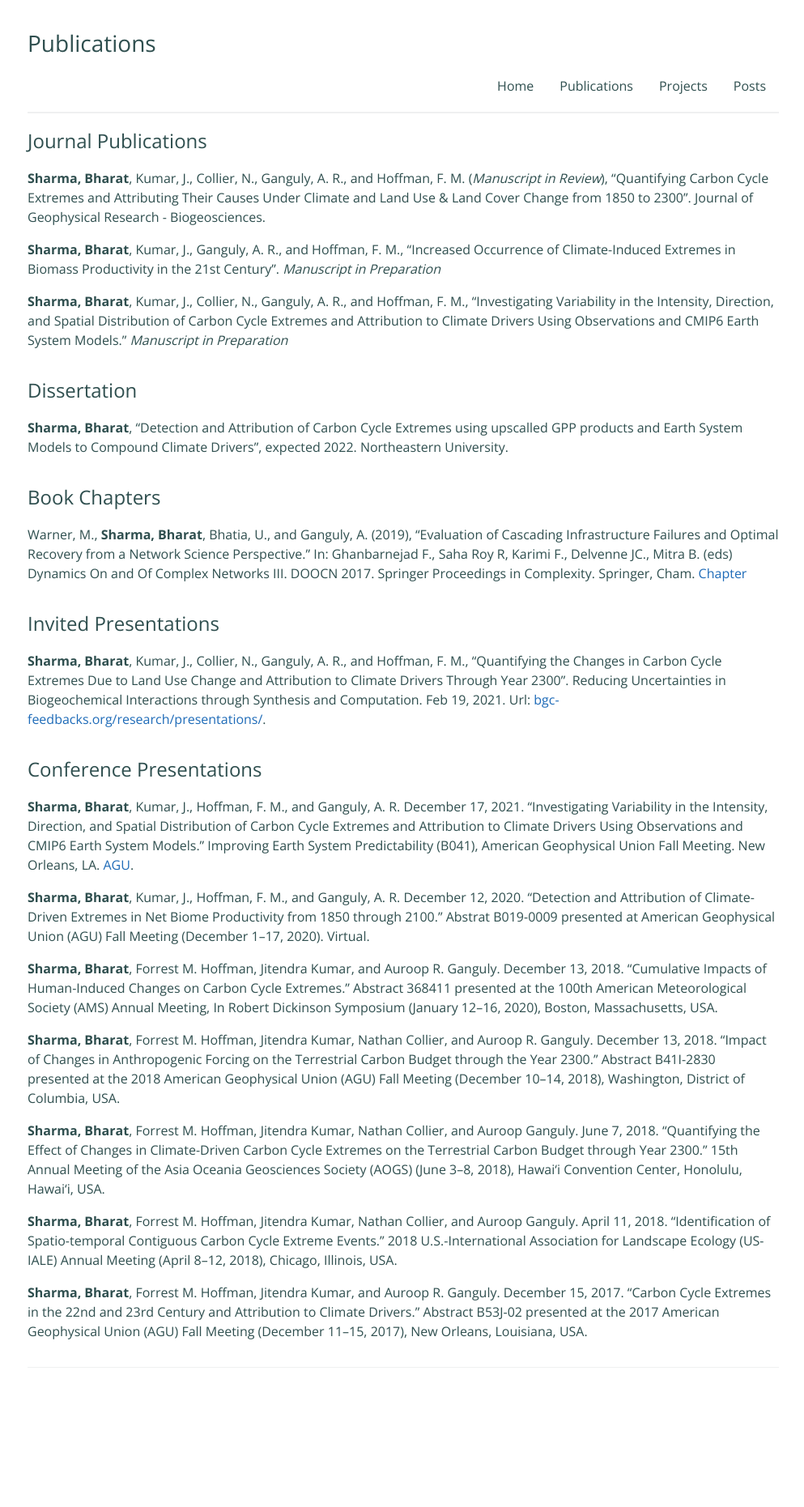
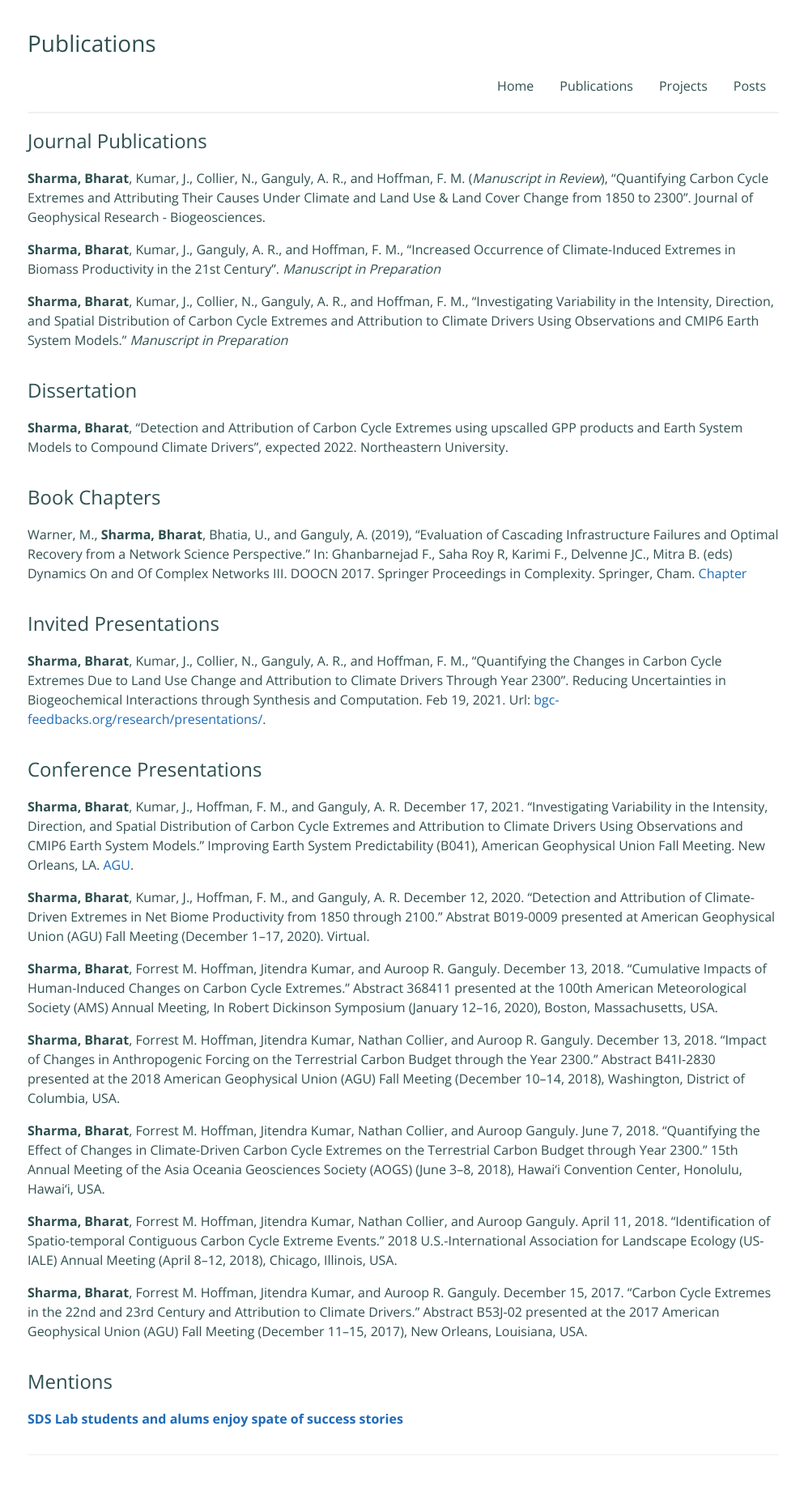
Before and after one commit to sharmapritika/sharmapritika.github.io, a Jekyll site: the page built from publications.md, in a window 1280 px wide. Shown: the whole page at 81% size, without its empty margins (142-1135 px from the left). Built offline with Jekyll 4.4.1, drawn with Linux system fonts in a browser that asks for light colours; before the commit the page ends 1753 px from its top, so only the background shows below that.

Commit message:
Update publications.md

```diff
--- a/publications.md
+++ b/publications.md
@@ -41,3 +41,7 @@ Warner, M., **Sharma, Bharat**, Bhatia, U., and Ganguly, A. (2019), “Evaluatio
 **Sharma, Bharat**, Forrest M. Hoffman, Jitendra Kumar, Nathan Collier, and Auroop Ganguly. April 11, 2018. “Identification of Spatio-temporal Contiguous Carbon Cycle Extreme Events.” 2018 U.S.-International Association for Landscape Ecology (US-IALE) Annual Meeting (April 8–12, 2018), Chicago, Illinois, USA.
 
 **Sharma, Bharat**, Forrest M. Hoffman, Jitendra Kumar, and Auroop R. Ganguly. December 15, 2017. “Carbon Cycle Extremes in the 22nd and 23rd Century and Attribution to Climate Drivers.” Abstract B53J-02 presented at the 2017 American Geophysical Union (AGU) Fall Meeting (December 11–15, 2017), New Orleans, Louisiana, USA.
+
+## Mentions
+
+[**SDS Lab students and alums enjoy spate of success stories**](https://coe.northeastern.edu/news/sds-lab-students-and-alums-enjoy-spate-of-success-stories/)
```
